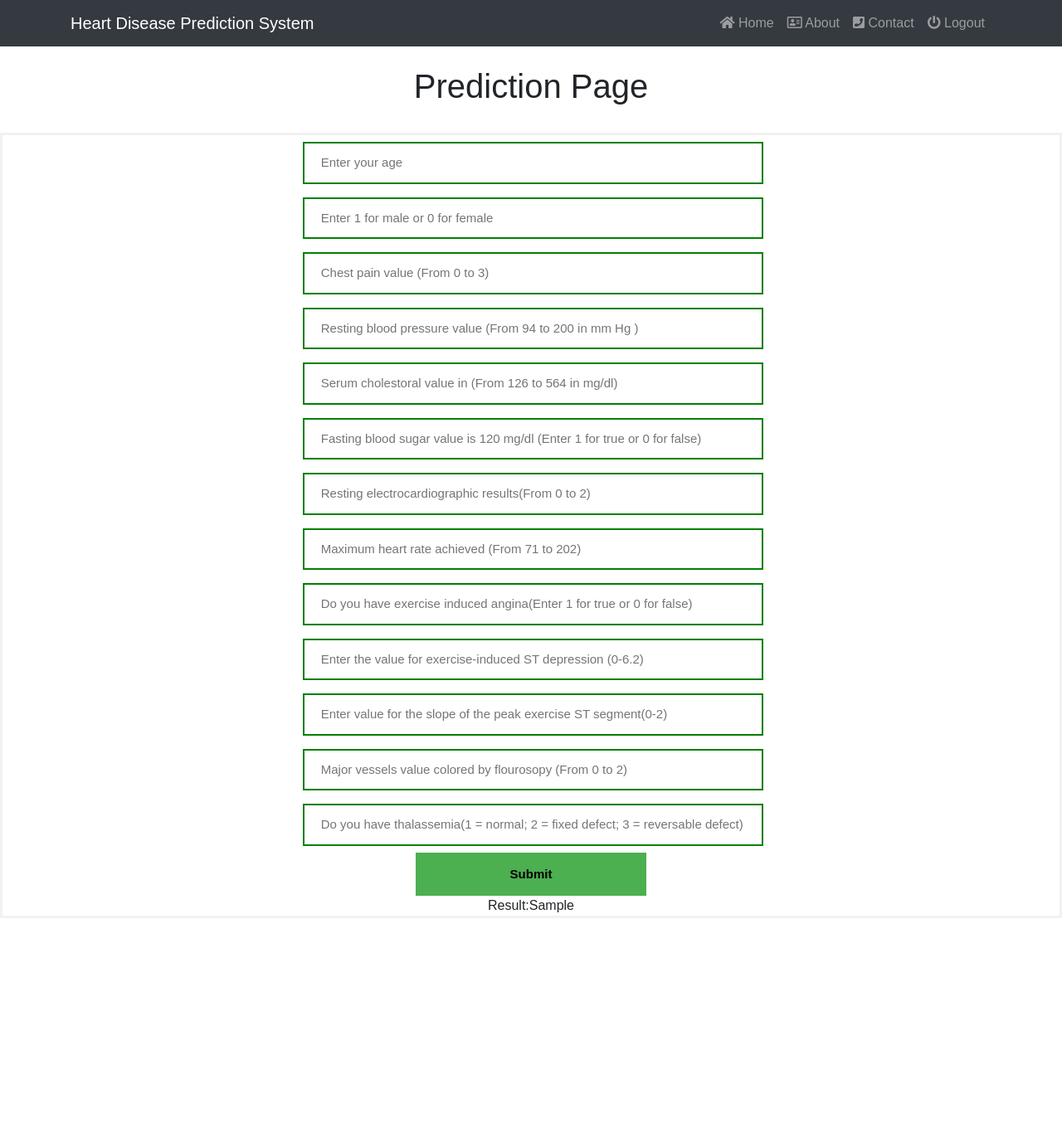
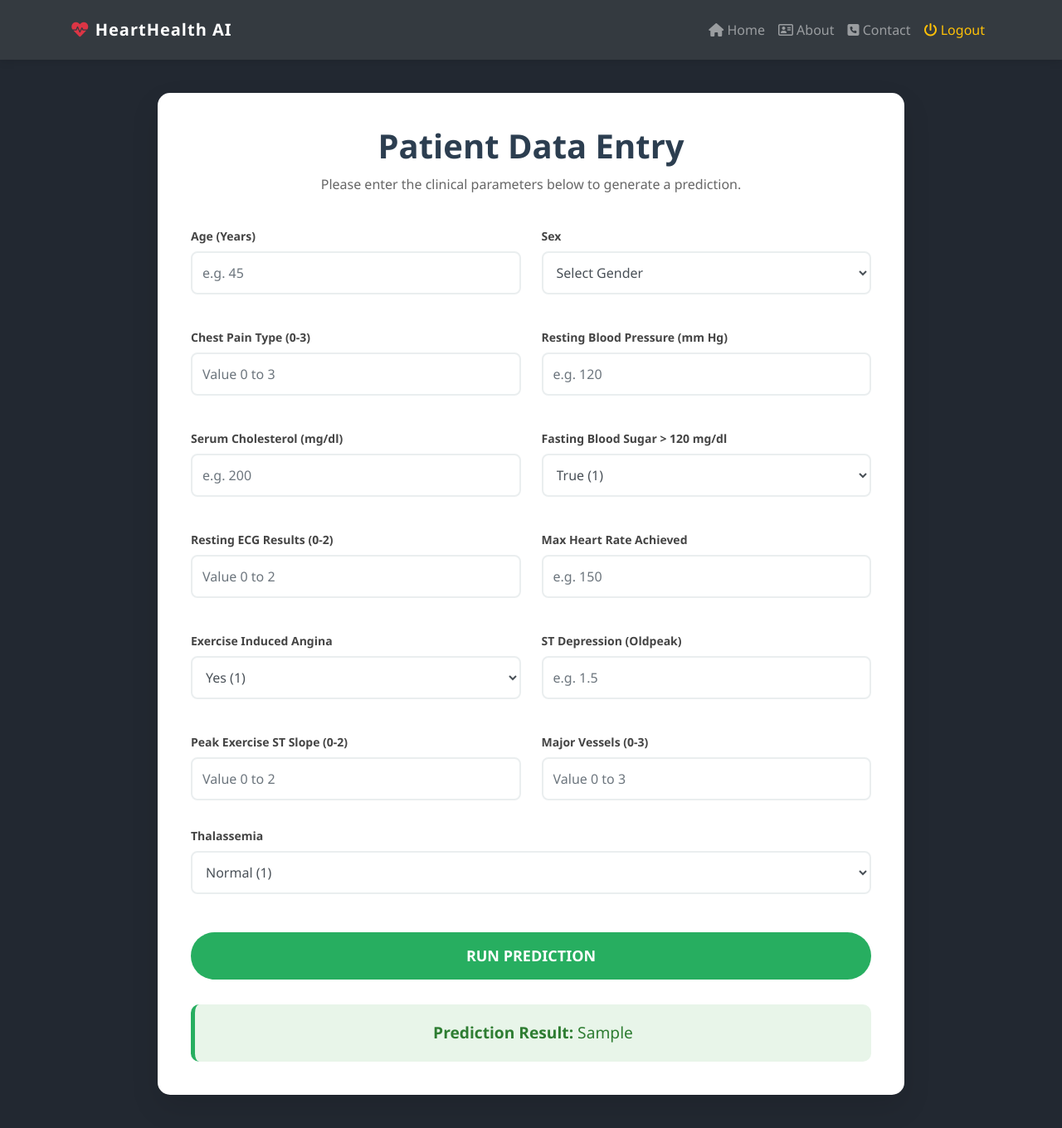
Before and after one commit to Vedant804/Heart-Disease-Prediction-Website, a Django app: template HeartDisease/HeartDisease/templates/home.html in a window 1280 px wide. Shown: the whole page at 83% size. Before the commit the page ends 1107 px from the top, so only its background shows below. Run offline with Django 4.2, Linux system fonts and the light colour scheme; the template is opened without the code that fills it: most values are stand-ins (such as "Sample title", 1, 10 or a date in 2020); some libraries are stand-ins or nearby versions.

Commit message:
Refactor home.html for better styling and layout
Updated the home page template to improve styling and structure.

```diff
--- a/HeartDisease/HeartDisease/templates/home.html
+++ b/HeartDisease/HeartDisease/templates/home.html
@@ -1,114 +1,248 @@
-<html>
+<!DOCTYPE html>
+<html lang="en">
 <head>
-        {% load static %}
+    <meta charset="UTF-8">
+    <meta name="viewport" content="width=device-width, initial-scale=1.0">
     <title>Prediction Page</title>
-        <meta charset="UTF-8">
-        <meta name="viewport" content="width=device-width, initial-scale=1">
+
     <link rel="stylesheet" href="https://maxcdn.bootstrapcdn.com/bootstrap/4.3.1/css/bootstrap.min.css">
-        <link rel="stylesheet" href="https://use.fontawesome.com/releases/v5.6.3/css/all.css" integrity="sha384-UHRtZLI+pbxtHCWp1t77Bi1L4ZtiqrqD80Kn4Z8NTSRyMA2Fd33n5dQ8lWUE00s/" crossorigin="anonymous">
-        <script src="https://ajax.googleapis.com/ajax/libs/jquery/3.5.1/jquery.min.js"></script>
-        <script src="https://cdnjs.cloudflare.com/ajax/libs/popper.js/1.16.0/umd/popper.min.js"></script>
-        <script src="https://maxcdn.bootstrapcdn.com/bootstrap/4.3.1/js/bootstrap.min.js"></script>
-        <link rel="stylesheet" type="text/css" href="{% static 'css/mystyle.css'} ">
+    <link rel="stylesheet" href="https://cdnjs.cloudflare.com/ajax/libs/font-awesome/6.0.0/css/all.min.css">
+
     <style>
-            body{
-                font-family: Arial, Helvetica, sans-serif;
-                background-color: white;
-            }
-            button{
-                background-color: #4CAF50;
-                width: 25%;
-                padding: 15px;
-                color: black;
-                border: none;
-                float: center;
-                font-size: 15px;
-            }
-            label{
-                font-size: 20px;
-            }
-            form{
-                border: 3px solid #f1f1f1;
-            }
-            input[type=email],input[type=text]{
-                width: 50%;
-                font-size: 15px;
-                margin: 8px 0px;
-                padding: 12px 20px;
-                display: inline-block;
-                border: 2px solid green;
-                box-sizing: border-box;
-            }
-            input[type=radio]{
-                height: 18px;
-                width: 18px;
-            }
-            button:hover{
-                opacity:0.7;
-
+        :root {
+            --primary-blue: #2c3e50;
+            --accent-green: #27ae60;
+            --bg-light: #222831;
         }
 
+        body {
+            background-color: var(--bg-light);
+            font-family: 'Segoe UI', Roboto, Helvetica, Arial, sans-serif;
+        }
+
+        /* Navbar Styling */
+        .navbar {
+            box-shadow: 0 2px 10px rgba(0,0,0,0.1);
+            padding: 1rem;
+        }
+
+        .navbar-brand {
+            font-weight: bold;
+            letter-spacing: 1px;
+        }
+
+        /* Form Card Styling */
+        .prediction-container {
+            max-width: 900px;
+            margin: 40px auto;
+            background: white;
+            padding: 40px;
+            border-radius: 15px;
+            box-shadow: 0 15px 35px rgba(0,0,0,0.1);
+        }
+
+        .page-title {
+            color: var(--primary-blue);
+            font-weight: 700;
+            text-align: center;
+            margin-bottom: 10px;
+        }
+
+        .page-subtitle {
+            text-align: center;
+            color: #666;
+            margin-bottom: 40px;
+        }
+
+        /* Grid Layout for Inputs */
+        .form-grid {
+            display: grid;
+            grid-template-columns: repeat(2, 1fr);
+            gap: 25px;
+        }
+
+        .form-group label {
+            font-weight: 600;
+            font-size: 14px;
+            color: #444;
+            margin-bottom: 8px;
+            display: block;
+        }
+
+        .form-control {
+            border: 2px solid #eaeeef;
+            border-radius: 8px;
+            padding: 12px;
+            height: auto;
+            transition: all 0.3s ease;
+        }
+
+        .form-control:focus {
+            border-color: var(--accent-green);
+            box-shadow: 0 0 0 0.2rem rgba(39, 174, 96, 0.1);
+        }
+
+        /* Submit Button */
+        .btn-predict {
+            background-color: var(--accent-green);
+            color: white;
+            border: none;
+            padding: 15px 40px;
+            font-size: 18px;
+            font-weight: bold;
+            border-radius: 50px;
+            width: 100%;
+            margin-top: 30px;
+            cursor: pointer;
+            transition: transform 0.2s, background 0.3s;
+        }
+
+        .btn-predict:hover {
+            background-color: #219150;
+            transform: translateY(-2px);
+            color: white;
+        }
+
+        /* Result Section */
+        .result-box {
+            margin-top: 30px;
+            padding: 20px;
+            border-radius: 10px;
+            background: #e8f5e9;
+            border-left: 5px solid var(--accent-green);
+            font-size: 1.2rem;
+            text-align: center;
+            color: #2e7d32;
+        }
+
+        /* Responsive Fix */
+        @media (max-width: 768px) {
+            .form-grid {
+                grid-template-columns: 1fr;
+            }
+        }
     </style>
 </head>
-    <nav class="navbar navbar-expand-sm bg-dark navbar-dark">
+<body>
+
+    <nav class="navbar navbar-expand-md navbar-dark bg-dark">
         <div class="container">
-    <a class="navbar-brand" href="#">Heart Disease Prediction System</a>
+            <a class="navbar-brand" href="#"><i class="fas fa-heartbeat text-danger"></i> HeartHealth AI</a>
             <button class="navbar-toggler" type="button" data-toggle="collapse" data-target="#myMenu">
                 <span class="navbar-toggler-icon"></span>
             </button>
             <div class="collapse navbar-collapse" id="myMenu">
-            <ul class="navbar-nav text-center ml-auto">
-                <li class="nav-item"><a class="nav-link" href="#"><i class="fas fa-home"></i> Home</a><li>
-                <li class="nav-item"><a class="nav-link" href="{% url 'about' %}"><i class="far fa-address-card"></i> About</a><li>
-                <li class="nav-item"><a class="nav-link" href="{% url 'contact' %}"><i class="fas fa-phone-square"></i> Contact</a><li>
-                <li class="nav-item"><a class="nav-link" href="{% url 'logout' %}"><i class="fas fa-power-off"></i> Logout</a></li>
+                <ul class="navbar-nav ml-auto">
+                    <li class="nav-item"><a class="nav-link" href="#"><i class="fas fa-home"></i> Home</a></li>
+                    <li class="nav-item"><a class="nav-link" href="{% url 'about' %}"><i class="far fa-address-card"></i> About</a></li>
+                    <li class="nav-item"><a class="nav-link" href="{% url 'contact' %}"><i class="fas fa-phone-square"></i> Contact</a></li>
+                    <li class="nav-item"><a class="nav-link text-warning" href="{% url 'logout' %}"><i class="fas fa-power-off"></i> Logout</a></li>
                 </ul>
             </div>
         </div>
     </nav>
 
-     <body>
-      <br><center><h1>Prediction Page</h1></center><br>
+    <div class="container">
+        <div class="prediction-container">
+            <h1 class="page-title">Patient Data Entry</h1>
+            <p class="page-subtitle">Please enter the clinical parameters below to generate a prediction.</p>
+
             <form method="POST">
                 {% csrf_token %}
-            <center><div class="container">
-                <label for='n1'></label>
-		        <input type='text' placeholder="Enter your age" name='age' required><br>
-		        <label for='n2'></label>
-		        <input type='text' placeholder="Enter 1 for male or 0 for female" name='sex' required><br>
-                <label for='n3'></label>
-		        <input type='text' placeholder="Chest pain value (From 0 to 3)" name='cp' required><br>
-                <label for='n4'></label>
-		        <input type='text' placeholder="Resting blood pressure value (From 94 to 200 in mm Hg )" name='trestbps'><br>
-            	<label for='n5'></label>
-            	<input type="text" placeholder="Serum cholestoral value in (From 126 to 564 in mg/dl)" name="chol" required><br>
-                <label for='n6'></label>
-            	<input type="text" placeholder="Fasting blood sugar value is 120 mg/dl (Enter 1 for true or 0 for false)" name="fbs" required><br>
-                <label for='n7'></label>
-            	<input type="text" placeholder="Resting electrocardiographic results(From 0 to 2)" name="restecg" required><br>
-                <label for='n8'></label>
-            	<input type="text" placeholder="Maximum heart rate achieved (From 71 to 202)" name="thalach" required><br>
-                <label for='n9'></label>
-            	<input type="text" placeholder="Do you have exercise induced angina(Enter 1 for true or 0 for false)" name="exang" required><br>
-                <label for='n10'></label>
-            	<input type="text" placeholder="Enter the value for exercise-induced ST depression (0-6.2)" name="oldpeak" required><br>
-                <label for='n11'></label>
-            	<input type="text" placeholder="Enter value for the slope of the peak exercise ST segment(0-2)" name="slope" required><br>
-                <label for='n12'></label>
-            	<input type="text" placeholder="Major vessels value colored by flourosopy (From 0 to 2)" name="ca" required><br>
-                <label for='n13'></label>
-            	<input type="text" placeholder="Do you have thalassemia(1 = normal; 2 = fixed defect; 3 = reversable defect)" name="thal" required><br>
-            	<button type="submit"><b>Submit</b></button><br>
+                <div class="form-grid">
 
-        Result:{{ result2 }}
+                    <div class="form-group">
+                        <label>Age (Years)</label>
+                        <input type="number" class="form-control" name="age" placeholder="e.g. 45" required>
+                    </div>
 
-            </div></center>
+                    <div class="form-group">
+                        <label>Sex</label>
+                        <select class="form-control" name="sex" required>
+                            <option value="" disabled selected>Select Gender</option>
+                            <option value="1">Male (1)</option>
+                            <option value="0">Female (0)</option>
+                        </select>
+                    </div>
+
+                    <div class="form-group">
+                        <label>Chest Pain Type (0-3)</label>
+                        <input type="number" min="0" max="3" class="form-control" name="cp" placeholder="Value 0 to 3" required>
+                    </div>
+
+                    <div class="form-group">
+                        <label>Resting Blood Pressure (mm Hg)</label>
+                        <input type="number" class="form-control" name="trestbps" placeholder="e.g. 120" required>
+                    </div>
+
+                    <div class="form-group">
+                        <label>Serum Cholesterol (mg/dl)</label>
+                        <input type="number" class="form-control" name="chol" placeholder="e.g. 200" required>
+                    </div>
+
+                    <div class="form-group">
+                        <label>Fasting Blood Sugar > 120 mg/dl</label>
+                        <select class="form-control" name="fbs" required>
+                            <option value="1">True (1)</option>
+                            <option value="0">False (0)</option>
+                        </select>
+                    </div>
+
+                    <div class="form-group">
+                        <label>Resting ECG Results (0-2)</label>
+                        <input type="number" min="0" max="2" class="form-control" name="restecg" placeholder="Value 0 to 2" required>
+                    </div>
+
+                    <div class="form-group">
+                        <label>Max Heart Rate Achieved</label>
+                        <input type="number" class="form-control" name="thalach" placeholder="e.g. 150" required>
+                    </div>
+
+                    <div class="form-group">
+                        <label>Exercise Induced Angina</label>
+                        <select class="form-control" name="exang" required>
+                            <option value="1">Yes (1)</option>
+                            <option value="0">No (0)</option>
+                        </select>
+                    </div>
+
+                    <div class="form-group">
+                        <label>ST Depression (Oldpeak)</label>
+                        <input type="number" step="0.1" class="form-control" name="oldpeak" placeholder="e.g. 1.5" required>
+                    </div>
+
+                    <div class="form-group">
+                        <label>Peak Exercise ST Slope (0-2)</label>
+                        <input type="number" min="0" max="2" class="form-control" name="slope" placeholder="Value 0 to 2" required>
+                    </div>
+
+                    <div class="form-group">
+                        <label>Major Vessels (0-3)</label>
+                        <input type="number" min="0" max="3" class="form-control" name="ca" placeholder="Value 0 to 3" required>
+                    </div>
+                </div>
+
+                <div class="form-group mt-3">
+                    <label>Thalassemia</label>
+                    <select class="form-control" name="thal" required>
+                        <option value="1">Normal (1)</option>
+                        <option value="2">Fixed Defect (2)</option>
+                        <option value="3">Reversable Defect (3)</option>
+                    </select>
+                </div>
+
+                <button type="submit" class="btn-predict">RUN PREDICTION</button>
+
+                {% if result2 %}
+                <div class="result-box">
+                    <strong>Prediction Result:</strong> {{ result2 }}
+                </div>
+                {% endif %}
             </form>
+        </div>
+    </div>
 
+    <script src="https://ajax.googleapis.com/ajax/libs/jquery/3.5.1/jquery.min.js"></script>
+    <script src="https://maxcdn.bootstrapcdn.com/bootstrap/4.3.1/js/bootstrap.min.js"></script>
 </body>
-
-    {% block body %}
-    {% endblock %}
-
-
 </html>
```
Lines whose indentation alone changed are shown as unchanged.
